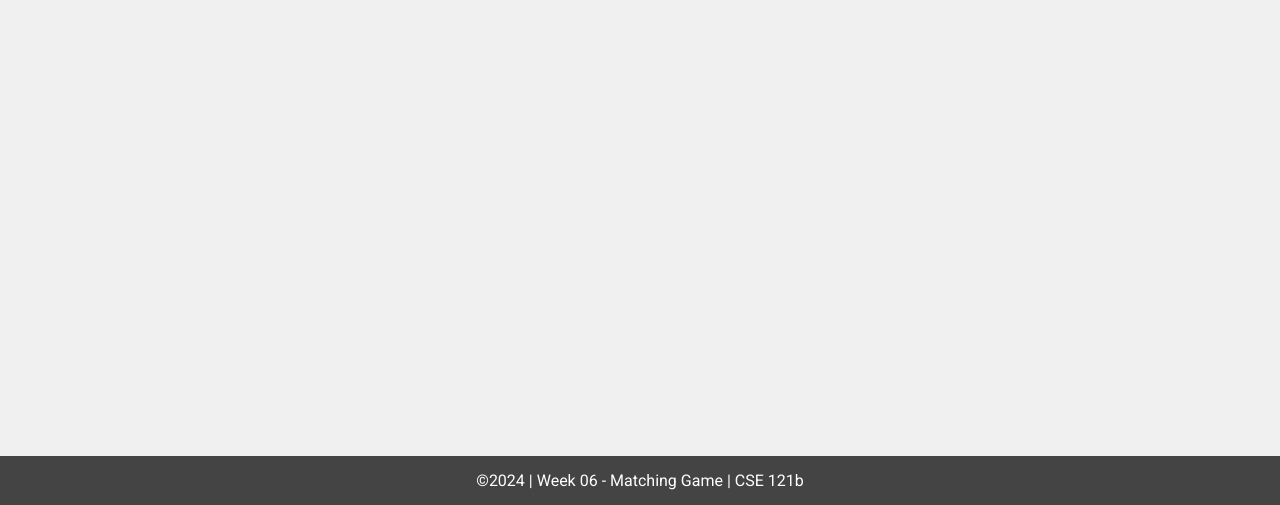
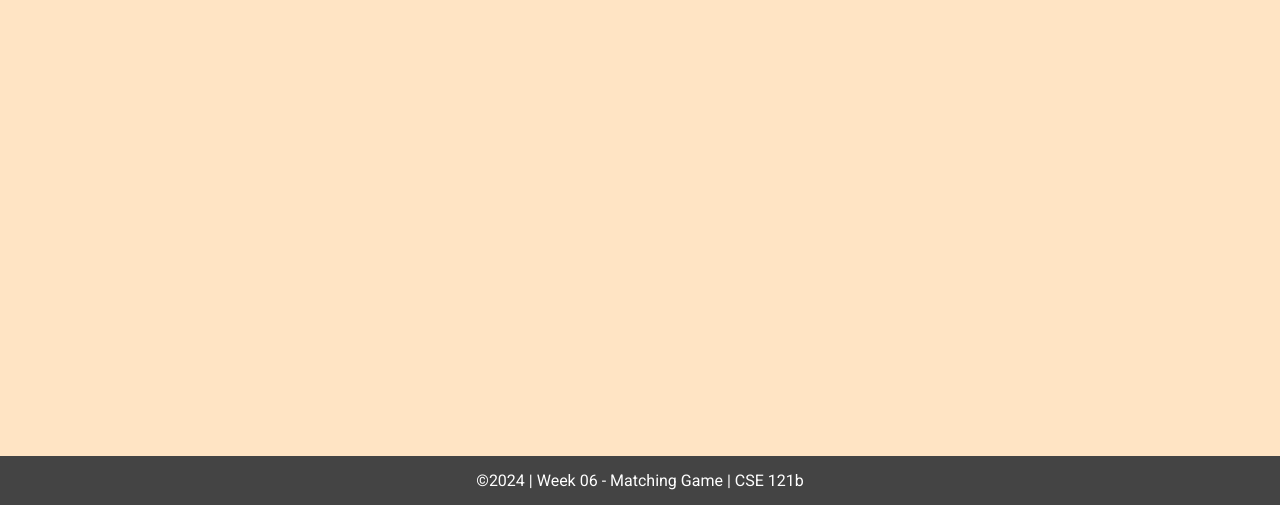
Before and after one commit to rociobyui/cse121b, a plain HTML site: page project.html in a window 1280 px wide. Shown: the part 295-800 px from the top of the page. Drawn offline with Linux system fonts and the light colour scheme; no server answers.

Commit message:
background

```diff
--- a/styles/project.css
+++ b/styles/project.css
@@ -4,7 +4,7 @@ body {
     justify-content: center;
     height: 100vh;
     margin: 0;
-    background-color: #f0f0f0;
+    background-color:bisque;
 }
 #game-title h1 {
     text-align: center;
```
